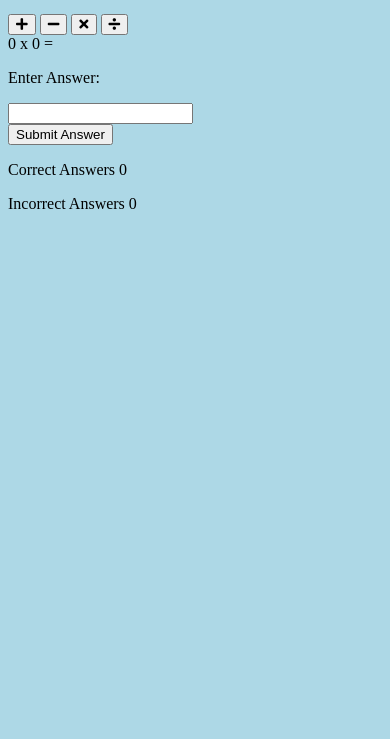
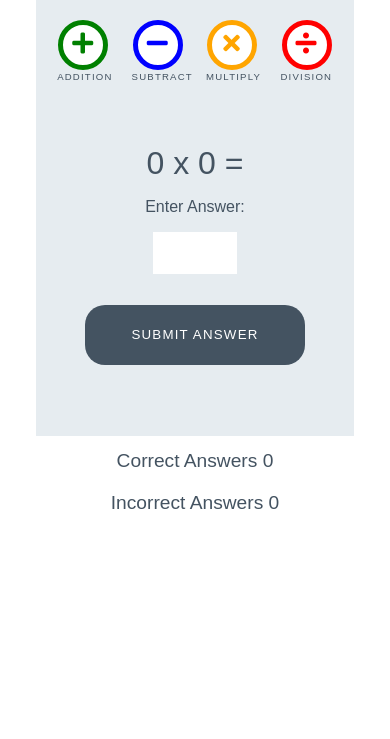
Before and after one commit to SeanMatthews26/love-maths, a plain HTML site: page index.html in a window 390 px wide. Shown: the part 105-844 px from the top of the page. Drawn offline with Linux system fonts and the light colour scheme.

Commit message:
Added Css style

```diff
--- a/assets/css/style.css
+++ b/assets/css/style.css
@@ -1,3 +1,252 @@
-body{
-    background-color: lightblue;
+/* --------- Global style */
+
+body {
+    background-color: white;
+    font-family: "Raleway", sans-serif;
+    color: #445361;
+    text-align: center;
 }
+
+/* --------- Heading */
+
+.heading {
+    text-align: center;
+    font-size: 2.5rem;
+}
+
+.logo {
+    height: 40px;
+    padding-right: 5px;
+}
+
+/* --------- Game layout */
+
+.game-area {
+    background-color: #E6ECF0;
+    box-sizing: border-box;
+    width: 85%;
+    height: 65vh;
+    max-height: 450px;
+    max-width: 830px;
+    margin-left: auto;
+    margin-right: auto;
+    padding: 1%;
+}
+
+.question-area {
+    width: 50%;
+    font-size: 2rem;
+    margin: auto;
+    padding: 50px 0;
+}
+
+.question-area span {
+    padding: 0 15px;
+}
+
+.score-area {
+    margin: 5px auto;
+    width: 60%;
+    font-size: 1.2rem;
+}
+
+.controls-area {
+    width: 85%;
+    margin: 30px auto;
+}
+
+#score {
+    color: green;
+    font-weight: bold;
+}
+
+#incorrect {
+    color: red;
+    font-weight: bold;
+}
+
+.answer-message {
+    display: none;
+    font-size: 1rem;
+}
+
+#answer-box {
+    border: none;
+    color: #445361;
+    display: inline-block;
+    height: 40px;
+    width: 80px;
+    font-size: 1.2rem;
+}
+
+.scores {
+    display: inline-block;
+    padding: 25px;
+}
+
+/* --------- Buttons */
+
+.btn {
+    width: 220px;
+    height: 60px;
+    font-family: "Raleway", sans-serif;
+    text-transform: uppercase;
+    letter-spacing: 1.2px;
+    color: white;
+}
+
+.btn:focus {
+    outline: none;
+}
+
+.btn--big {
+    padding-top: 10px;
+    border-radius: 50%;
+    background-color: white;
+    border: 10px solid;
+    width: 100px;
+    height: 100px;
+    font-size: 3.2rem;
+    margin: 0 30px;
+    transition: all 0.5s;
+}
+
+.btn--big::after {
+    content: attr(data-type);
+    font-size: 1rem;
+    color: #445361;
+    position: relative;
+    left: -0.5em;
+}
+
+.btn--blue {
+    border-color: blue;
+    color: blue;
+}
+
+.btn--blue:active,
+.btn--blue:hover {
+    background-color: darkblue;
+    color: white;
+}
+
+.btn--orange {
+    border-color: orange;
+    color: orange;
+}
+
+.btn--orange:active,
+.btn--orange:hover {
+    background-color: darkorange;
+    color: white;
+}
+
+.btn--red {
+    border-color: red;
+    color: red;
+}
+
+.btn--red:active,
+.btn--red:hover {
+    background-color: darkred;
+    color: white;
+}
+
+.btn--green {
+    border-color: green;
+    color: green;
+}
+
+.btn--green:active,
+.btn--green:hover {
+    background-color: darkgreen;
+    color: white;
+}
+
+.btn--gray {
+    margin-top: 25px;
+    background-color: #445361;
+    border: 1px transparent;
+    border-radius: 20px;
+}
+
+.btn--gray:active,
+.btn--gray:hover {
+    background-color: #0d1013;
+}
+
+/* --------- Media queries */
+
+@media (max-width: 414px) {
+    .controls-area {
+        width: 100%;
+    }
+
+    .btn--big {
+        margin: 0 10px;
+        padding: 5px;
+        border: 5px solid;
+        width: 50px;
+        height: 50px;
+        font-size: 1.5rem;
+    }
+
+    .btn--big::after {
+        font-size: 0.6rem;
+        left: -0.7rem;
+    }
+
+    .question-area {
+        padding: 10% 0;
+        width: 100%;
+    }
+
+    .question-area span {
+        padding: 0;
+    }
+
+    .answer-message {
+        display: block;
+    }
+
+    #answer-box {
+        display: block;
+        margin: 0 auto;
+    }
+    .btn--gray {
+        margin-top: 0;
+    }
+
+    .score-area {
+        width: 100%;
+    }
+
+    .scores {
+        margin: 0.5em auto;
+        display: block;
+        padding: 5px;
+    }
+
+    .heading {
+        font-size: 2rem;
+    }
+}
+
+@media (max-width: 320px) {
+    .game-area {
+        height: 70vh;
+    }
+
+    .controls-area {
+        width: 75%;
+        margin: 10px auto;
+    }
+
+    .btn--big {
+        margin: 10px 10px;
+    }
+    .question-area {
+        padding: 10px 0;
+    }
+
+}
--- a/index.html
+++ b/index.html
@@ -14,16 +14,16 @@
 
     <div class="game-area">
         <div class="controls-area">
-            <button class="btn btn--big btn--green">
+            <button data-type="addition" class="btn btn--big btn--green">
                 <i class="fas fa-plus"></i>
             </button>
-            <button class="btn btn--big btn--blue">
+            <button data-type="subtract" class="btn btn--big btn--blue">
                 <i class="fas fa-minus"></i>
             </button>
-            <button class="btn btn--big btn--orange">
+            <button data-type="multiply" class="btn btn--big btn--orange">
                 <i class="fas fa-times"></i>
             </button>
-            <button class="btn btn--big btn--red">
+            <button data-type="division" class="btn btn--big btn--red">
                 <i class="fas fa-divide"></i>
             </button>
         </div>
@@ -35,7 +35,7 @@
             <p class="answer-message">Enter Answer:</p>
             <input id="answer-box" type="number">
         </div>
-        <button class="btn btn--gray">Submit Answer</button>
+        <button data-type="submit" class="btn btn--gray">Submit Answer</button>
     </div>
 
     <div class="score-area">
```
